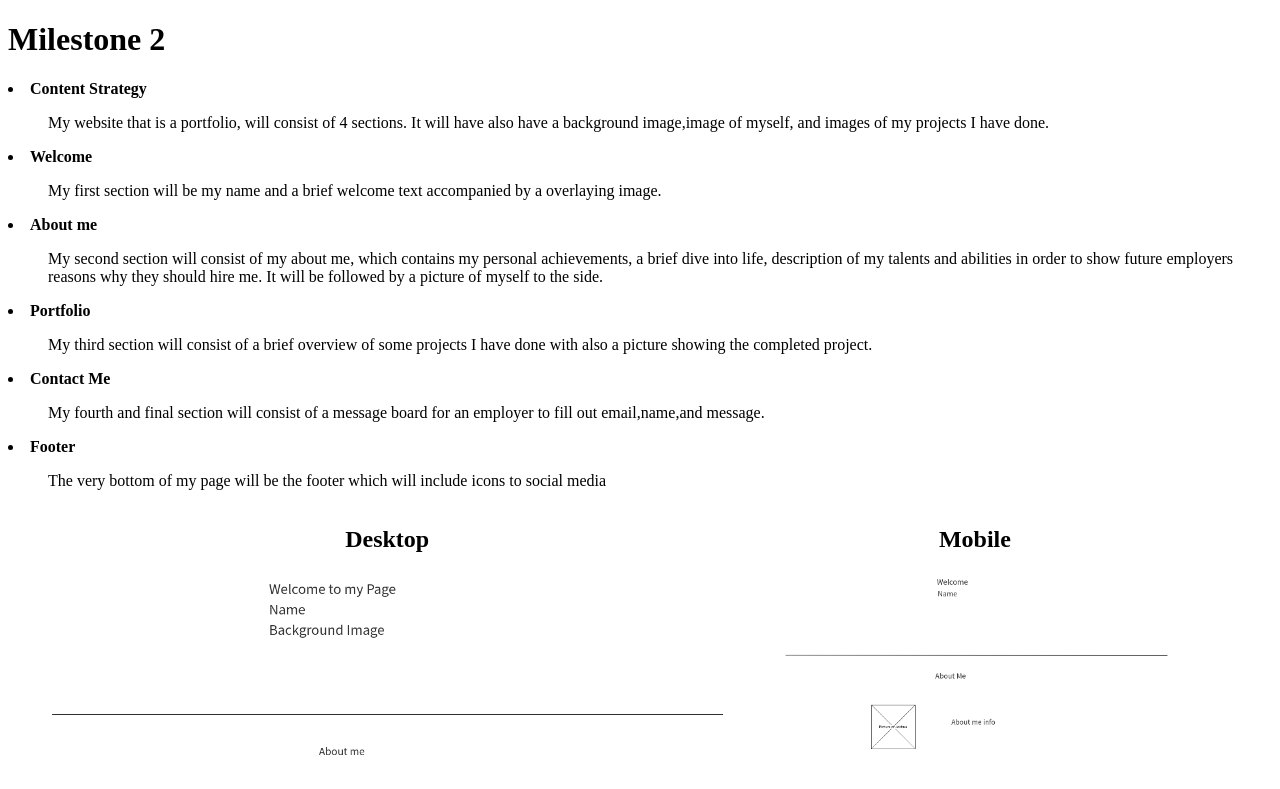
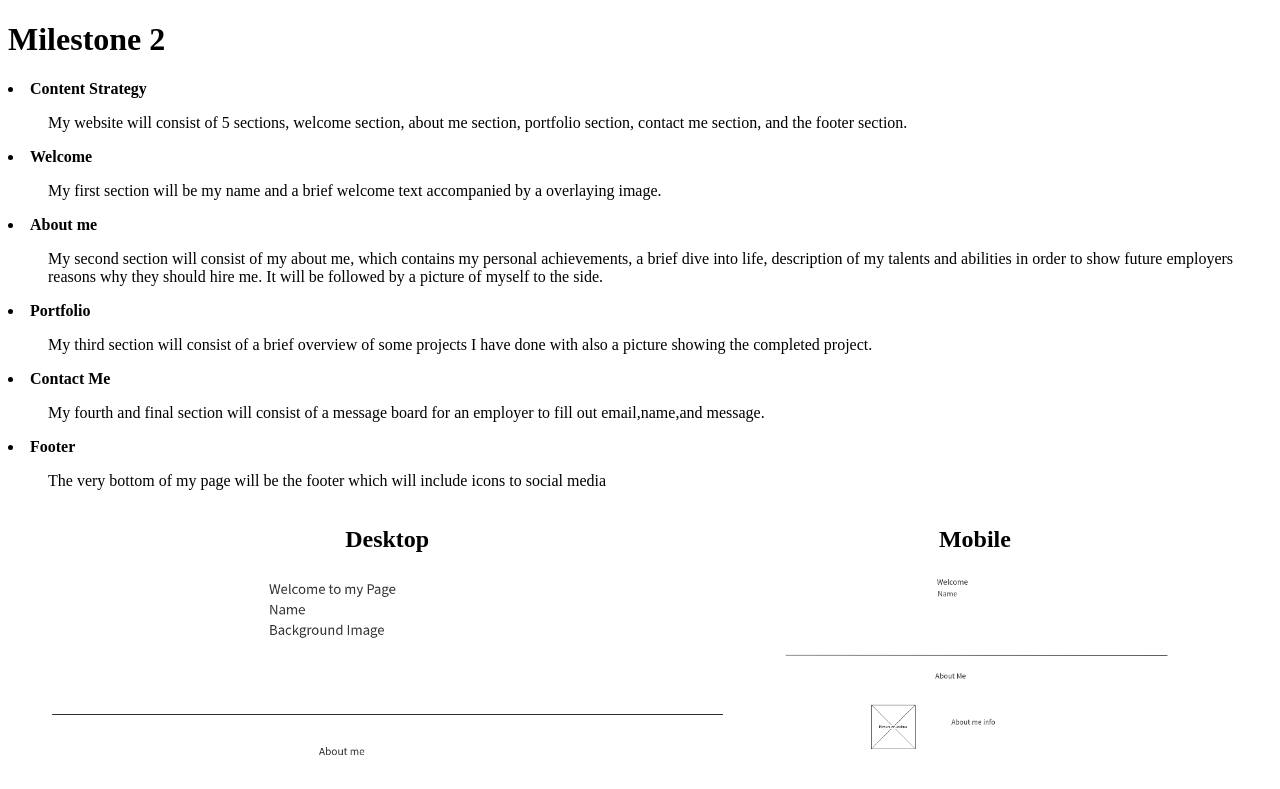
Before and after one commit to jjames310/pwp-milestone-1, a plain HTML site: page public_html/documentation/milestone-2.html in a window 1280 px wide. Shown: the top 789 px of the page. Drawn offline with Linux system fonts and the light colour scheme.

Commit message:
fixed persona

```diff
--- a/public_html/documentation/milestone-2.html
+++ b/public_html/documentation/milestone-2.html
@@ -29,8 +29,8 @@
 <body>
 <h1> Milestone 2</h1>
 <li><strong>Content Strategy</strong></li>
-<ul>My website that is a portfolio, will consist of 4 sections. It will have also have a background image,image
-    of myself, and images of my projects I have done.</ul>
+<ul>My website will consist of 5 sections, welcome section, about me section, portfolio section,
+    contact me section, and the footer section.</ul>
 <li><strong>Welcome</strong></li>
 <ul>My first section will be my name and a brief welcome text accompanied by a overlaying image.</ul>
 <li><strong>About me</strong></li>
```
